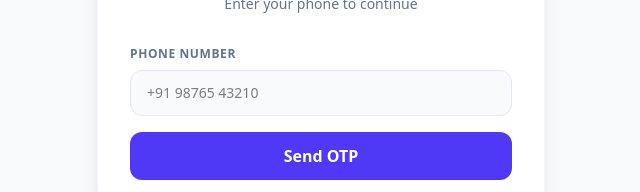
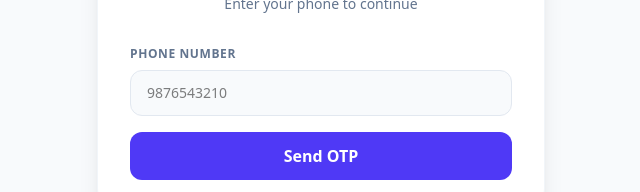
Before and after one commit to Arushharsh/pepfuels-studio, a React (Vite) app: page / in a window 1280 px wide. Shown: the part 363-555 px from the top of the page, without its empty margins (319-959 px from the left). Built offline with nearby package versions, Linux system fonts and the light colour scheme.

Commit message:
Update App.tsx

```diff
--- a/src/App.tsx
+++ b/src/App.tsx
@@ -189,8 +189,11 @@ export default function App() {
                 <input
                   type="tel"
                   value={phone}
-                  onChange={(e) => setPhone(e.target.value)}
-                  placeholder="+91 98765 43210"
+                  onChange={(e) => {
+                    const onlyNumbers = e.target.value.replace(/\D/g, '').slice(0, 10);
+                    setPhone(onlyNumbers);
+                  }}
+                  placeholder="9876543210"
                   className="w-full px-4 py-3 bg-slate-50 border border-slate-200 rounded-xl text-sm focus:ring-2 focus:ring-indigo-500/20 outline-none transition-all"
                   required
                 />
@@ -210,7 +213,10 @@ export default function App() {
                 <input
                   type="text"
                   value={otp}
-                  onChange={(e) => setOtp(e.target.value)}
+                  onChange={(e) => {
+                    const onlyNumbers = e.target.value.replace(/\D/g, '').slice(0, 6);
+                    setOtp(onlyNumbers);
+                  }}
                   placeholder="000000"
                   maxLength={6}
                   className="w-full px-4 py-3 bg-slate-50 border border-slate-200 rounded-xl text-sm text-center tracking-[1em] font-bold focus:ring-2 focus:ring-indigo-500/20 outline-none transition-all"
```
